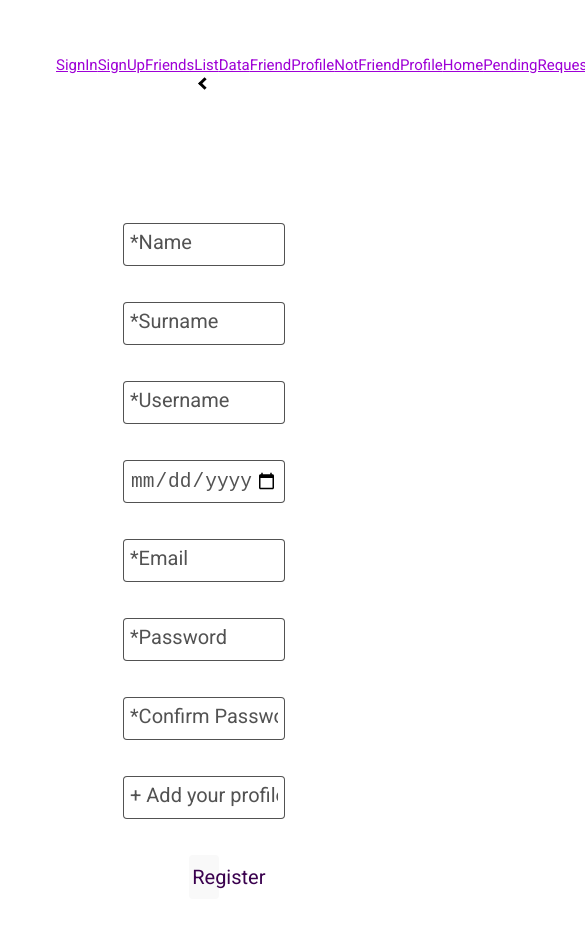
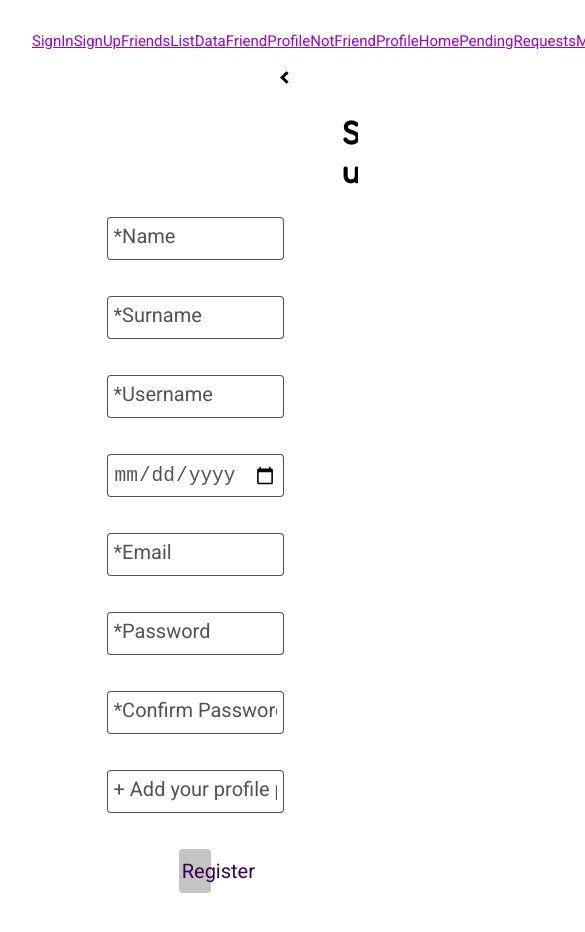
Before and after one commit to CCCarluchi/PW-I, a Vue app: page /SignUp in a window 390 px wide. Shown: the top 932 px of the page, 585 px wide, since content can reach past the window. Built offline with nearby package versions, Linux system fonts and the light colour scheme.

Commit message:
Actualización style + ajustes a arrow.

```diff
--- a/src/style.css
+++ b/src/style.css
@@ -171,6 +171,18 @@ body {
   overflow: scroll;
 }
 
+@media screen and (max-width: 650px) {
+  body {
+    margin: 0px;
+    display: flow;
+    place-items: center;
+    min-width: 360px;
+    min-height: 640px;
+    overflow: scroll;
+  }
+
+}
+
 .card {
   margin: 0 auto;
   float: none;
@@ -308,6 +320,7 @@ body {
   min-height: 44px;
 }
 
+
 .inputContainer {
   width: 100%;
 }
@@ -334,6 +347,34 @@ body {
   cursor: pointer;
   min-height: 44px;
 }
+
+.arrowContainer {
+  padding-left: 250px;
+}
+
+@media (max-width: 650px) {
+  .arrowContainer {
+    padding-left: 250px;
+  }
+}
+
+/*.pageContainer {
+  width: 1430px;
+  height: 1014px;
+  background-color: transparent;
+  margin: 2px 2px;
+  border: 0px solid transparent;
+}
+
+@media screen and (max-width: 650px) {
+  .pageContainer {
+    width: 1430px;
+    height: 1014px;
+    background-color: transparent;
+    margin: 2px 2px;
+    border: 0px solid transparent;
+  }
+}*/
 
 @media (max-width:650px) {
   .grid-container > div > button {
@@ -420,7 +461,7 @@ button3:focus-visible {
   height: 75px;
   border: black 1px solid;
 }
-
+/*
 .profileItem1 {
 
 }
@@ -448,4 +489,4 @@ button3:focus-visible {
 
 
 
-}
+}*/
--- a/src/views/SignOut.vue
+++ b/src/views/SignOut.vue
@@ -1,6 +1,7 @@
 <template>
   <main>
-    <div>
+    <br/>
+    <div class="arrowContainer" align="left">
     <i class="arrow left"></i>
     </div>
     <br/>
--- a/src/views/SignUp.vue
+++ b/src/views/SignUp.vue
@@ -1,6 +1,7 @@
 <template>
   <main>
-    <div>
+    <br/>
+    <div class="arrowContainer" align="left">
     <i class="arrow left"></i>
     </div>
     <div class="appTitle">
```
